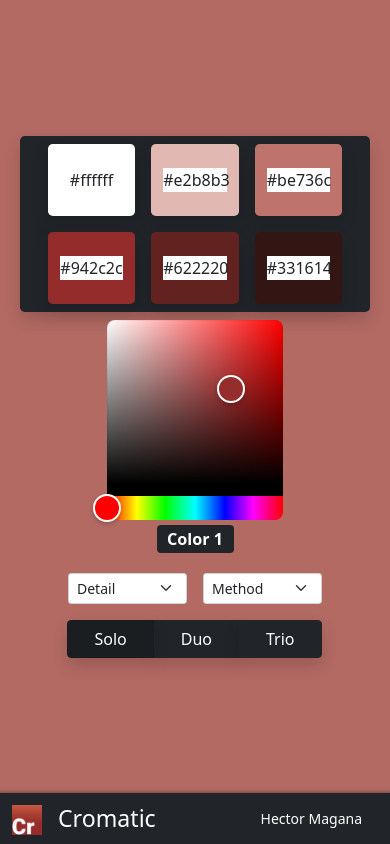
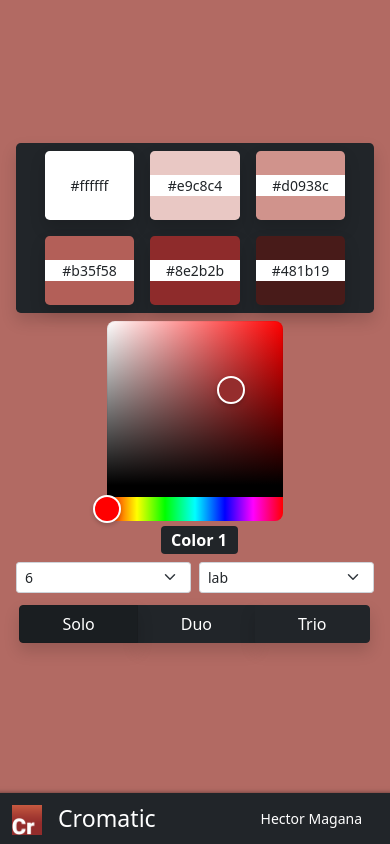
Before and after one commit to Hecedu/Cromatic, a React (Create React App) app: page / in a window 390 px wide. Built offline with nearby package versions, Linux system fonts and the light colour scheme.

Commit message:
Mode and number of color selector added. Mobile improvements

```diff
--- a/src/App.tsx
+++ b/src/App.tsx
@@ -10,29 +10,30 @@ import PaletteProperties from './Components/PaletteProperties';
 function App() {
   const dispatch = useDispatch()
   const selectedColors = useStoreSelector((state) => state.palette.selectedColors);
+  const method = useStoreSelector((state) => state.palette.method);
+  const numberOfOutputColors = useStoreSelector((state) => state.palette.numberOfOutputColors);
 
   const [backgroundColor, setBackgroundColor] = useState(selectedColors[0]);
   const [colorList, setColorList] = useState<any[]>([])
 
-
   useEffect(() => {
-    var colorScale = chroma.scale(['white', selectedColors[0], 'black']).mode('lab')
-      .colors(5 + 2);
+    var colorScale = chroma.scale(['white', selectedColors[0], 'black'])
+      .mode(method)
+      .correctLightness()
+      .colors(Number(numberOfOutputColors) + 1);
     var uniqueColorScale = [...Array.from(new Set(colorScale))];
-    console.log(uniqueColorScale)
     setColorList(uniqueColorScale.filter(c => c !== '#000000'))
-
     setBackgroundColor(chroma(selectedColors[0]).desaturate(1).brighten().hex())
 
-  }, [selectedColors])
+  }, [selectedColors, numberOfOutputColors, method])
 
   useEffect(() => {
     document.title = "Cromatic";
   }, []);
 
-
-
-
+  function invertHex(hex: string) {
+    return (Number(`0x1${hex}`) ^ 0xFFFFFF).toString(16).substr(1).toUpperCase()
+  }
 
   return (
     <div className="App" style={{ backgroundColor: backgroundColor }}>
--- a/src/Components/ColorDisplay.tsx
+++ b/src/Components/ColorDisplay.tsx
@@ -5,12 +5,12 @@ interface ColorDisplayProps {
   }
 export default function ColorDisplay({ colorList }: ColorDisplayProps) {
     return (
-        <div className='row m-2 d-flex justify-content-center bg-dark rounded-3 shadow'>
+        <div className='row mb-2 mx-1 d-flex justify-content-center bg-dark rounded-3 shadow'>
         {
-          colorList.map(c => <div className='col-3 text-center py-4 m-2 rounded-3 shadow'
+          colorList.map(c => <div className='col-3 text-center py-4 px-0 m-2 rounded-3 shadow'
               style={{ backgroundColor: c }}
               onClick={() => navigator.clipboard.writeText(c)}>
-              <p className='m-0 mx-auto bg-white'>{c}</p>
+              <p className='m-0 bg-white small'>{c}</p>
           </div>)
         }
       </div>
--- a/src/Components/PaletteProperties.tsx
+++ b/src/Components/PaletteProperties.tsx
@@ -8,42 +8,51 @@ import { paletteActions } from '../Store/PaletteSlice';
 export default function PaletteProperties() {
     const dispatch = useDispatch()
     const selectedColors = useStoreSelector((state) => state.palette.selectedColors);
-    const [seedNumber, setSeedNumber] = useState('1');
+    const numberOfColors = useStoreSelector((state) => state.palette.numberOfInputColors);
 
-    const handleChangeComplete = (color: any) => {
+    const handleColorPickerChange = (color: any) => {
         dispatch(paletteActions.setSelectedColors({ selectedColors: [color, color, color] }))
     };
+    const setMethod= (e: React.ChangeEvent<HTMLSelectElement>) => {
+        dispatch(paletteActions.setMethod({ method: e.target.value }))
+    }
+    const setNumberOfInputColors = (e: React.ChangeEvent<HTMLInputElement>) => {
+        dispatch(paletteActions.setNumberOfInputColors({ numberOfInputColors: e.currentTarget.value }))
+    }
+    const setNumberOfOutputColors = (e: React.ChangeEvent<HTMLSelectElement>) => {
+        dispatch(paletteActions.setNumberOfOutputColors({ numberOfOutputColors: e.currentTarget.value }))
+    }
 
     const radios = [
-        { name: 'Solo', value: '1' },
-        { name: 'Duo', value: '2' },
-        { name: 'Trio', value: '3' },
+        { name: 'Solo', value: 1 },
+        { name: 'Duo', value: 2 },
+        { name: 'Trio', value: 3 },
     ];
     return (
-        <div className='mx-5'>
-            <div className=''>
-                <div className='container'>
-                    <div className='row d-flex justify-content-center'>
-                        <HexColorPicker className="small" color={selectedColors[0]} onChange={handleChangeComplete} />
-                    </div>
-                    <div className='row text-center my-1'>
-                        <h4>
-                            <span className="badge bg-dark">Color 1</span>
-                        </h4>
-                    </div>
+        <div>
+            <div className='container'>
+                <div className='row d-flex justify-content-center'>
+                    <HexColorPicker className="small" color={selectedColors[0]} onChange={handleColorPickerChange} />
+                </div>
+                <div className='row text-center'>
+                    <h4 className='m-1'>
+                        <span className="badge bg-dark">Color 1</span>
+                    </h4>
                 </div>
             </div>
+
             <div className="d-flex justify-content-center">
-                <Form.Select className="m-2" size='sm'>
-                    <option>Detail</option>
-                    <option value='3'>3</option>
-                    <option value='6'>6</option>
-                    <option value='9'>9</option>
+                <Form.Select className="m-1" size='sm' onChange={(e) => {setNumberOfOutputColors(e)}}>
+                    <option value={3}>3</option>
+                    <option selected value={6}>6</option>
+                    <option value={9}>9</option>
                 </Form.Select>
-                <Form.Select className="m-2" size='sm'>
-                    <option>Method</option>
-                    <option value='3'>lab</option>
-                    <option value='6'>bezier</option>
+                <Form.Select className="m-1" size='sm' onChange= {(e) => {setMethod(e)}}>
+                    <option value='lab'>lab</option>
+                    <option value='hsl'>hsl</option>
+                    <option value='lch'>lch</option>
+                    <option value='rgb'>rgb</option>
+                    <option value='lrgb'>linear rgb</option>
                 </Form.Select>
             </div>
             <ButtonGroup className="d-flex justify-content-center p-2">
@@ -55,8 +64,8 @@ export default function PaletteProperties() {
                         type="radio"
                         variant="dark"
                         value={radio.value}
-                        checked={seedNumber === radio.value}
-                        onChange={(e) => setSeedNumber(e.currentTarget.value)}
+                        checked={numberOfColors === radio.value}
+                        onChange={(e) => setNumberOfInputColors(e)}
                     >
                         {radio.name}
                     </ToggleButton>
--- a/src/Store/PaletteSlice.ts
+++ b/src/Store/PaletteSlice.ts
@@ -1,11 +1,19 @@
 import { createSlice } from "@reduxjs/toolkit";
+import chroma from "chroma-js";
 
 interface PaletteState {
     selectedColors: string[];
+    method: chroma.InterpolationMode;
+    numberOfInputColors: number;
+    numberOfOutputColors: number;
+
 }
 
 const initialPaletteState: PaletteState = {
     selectedColors: ['#942c2c','#942c2c','#942c2c'],
+    method: 'lab',
+    numberOfInputColors: 1,
+    numberOfOutputColors: 6,
 };
 
 const paletteSlice = createSlice({
@@ -14,6 +22,15 @@ const paletteSlice = createSlice({
     reducers: {
         setSelectedColors(state, action) {
             state.selectedColors = action.payload.selectedColors;
+        },
+        setMethod(state,action) {
+            state.method = action.payload.method;
+        },
+        setNumberOfInputColors(state, action) {
+            state.numberOfInputColors = action.payload.numberOfInputColors;
+        },
+        setNumberOfOutputColors(state, action) {
+            state.numberOfOutputColors = action.payload.numberOfOutputColors;
         }
     },
 });
```
